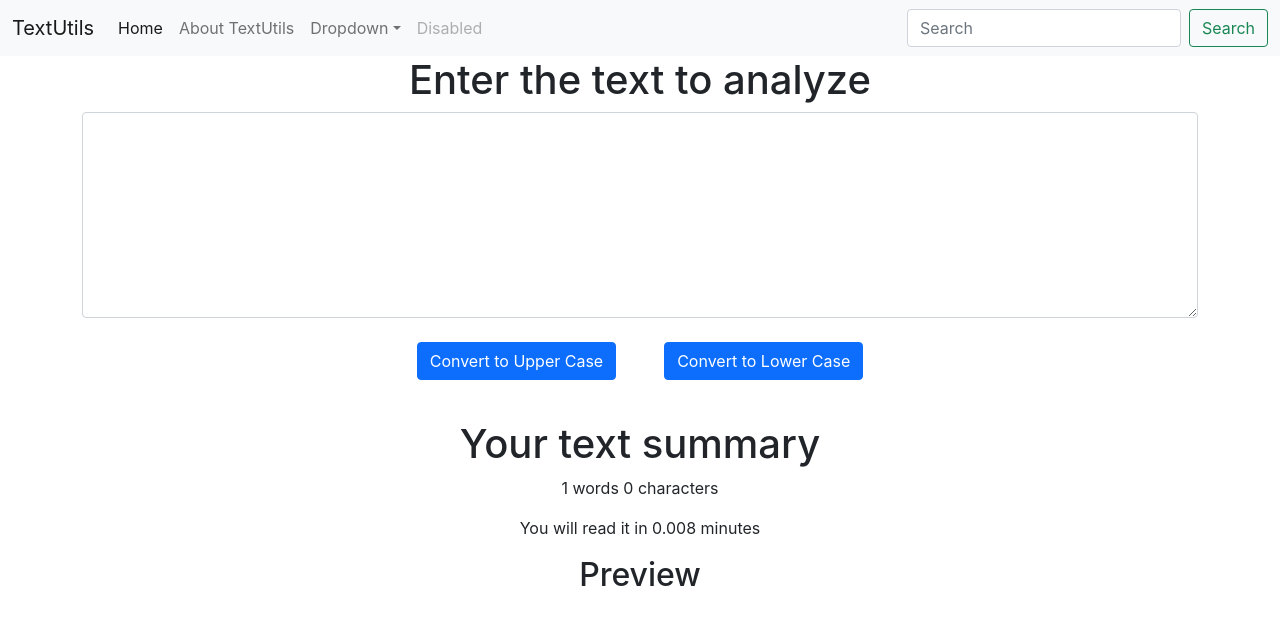
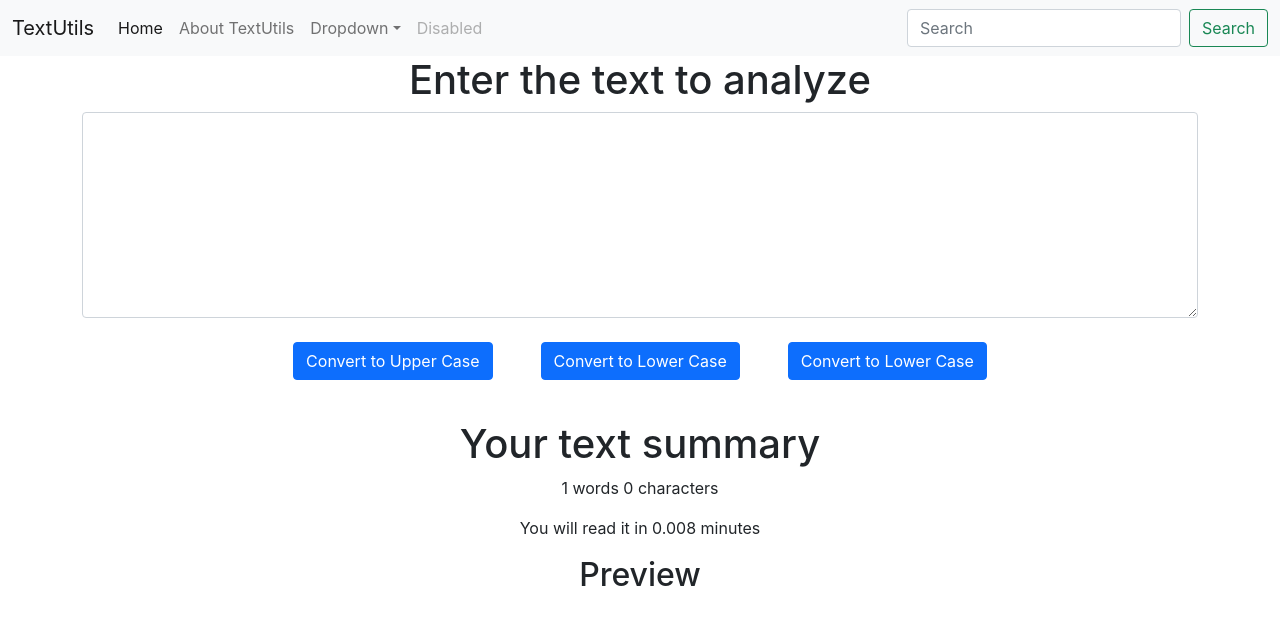
Before and after one commit to Wajahat-Ahmed-NED/ReactOnlineLearn, a React (Create React App) app: page / in a window 1280 px wide. Shown: the top 624 px of the page. Built offline with nearby package versions, Linux system fonts and the light colour scheme.

Commit message:
first commit

```diff
--- a/src/components/TextForm.js
+++ b/src/components/TextForm.js
@@ -12,6 +12,11 @@
         let newText=text.toLowerCase();
         setText(newText)
     }
+    const handleClearClick=()=>{
+        // console.log("Upper Case was Clicked"+text)
+        // let newText=text.toLowerCase();
+        setText("")
+    }
     const handleOnChange=(event)=>{
         // console.log("ONChange was Clicked")
         setText(event.target.value)
@@ -24,6 +29,7 @@
                 <textarea className="form-control" id="myBox" rows="8" onChange={handleOnChange}value={text}></textarea>
                 <button className="btn btn-primary m-4" onClick={handleUpClick}>Convert to Upper Case</button>
                 <button className="btn btn-primary m-4" onClick={handleLoClick}>Convert to Lower Case</button>
+                <button className="btn btn-primary m-4" onClick={handleClearClick}>Convert to Lower Case</button>
             </div>
 
             <div className="container">
```
